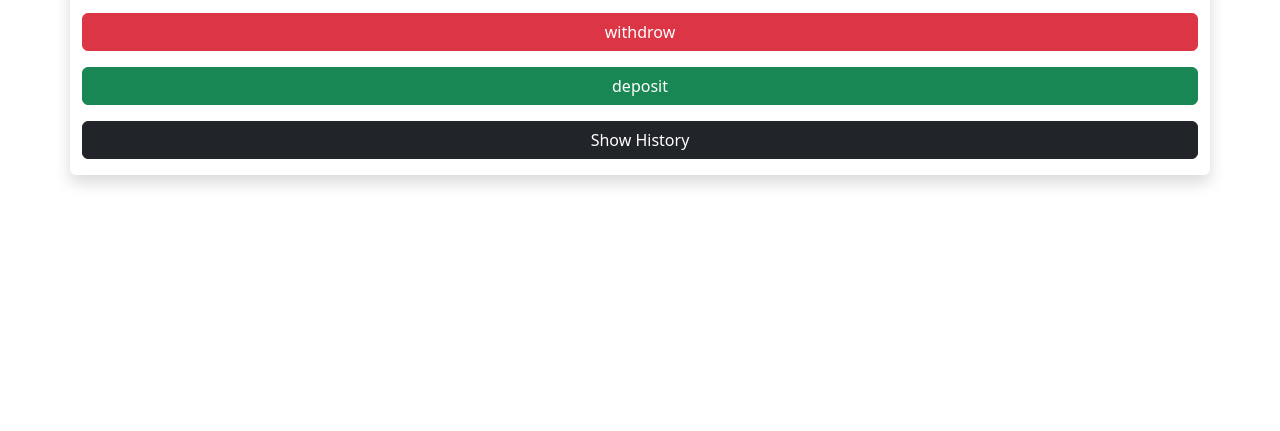
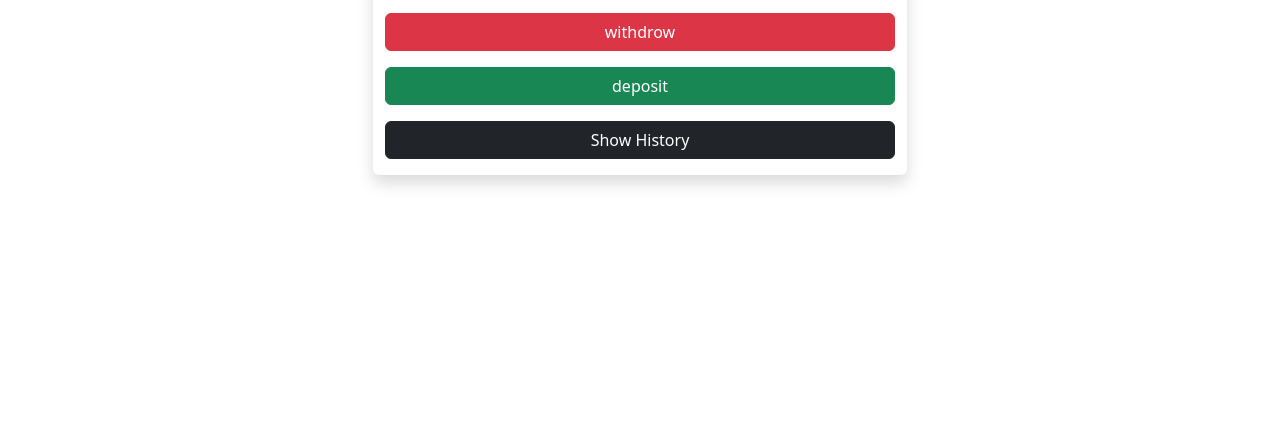
Before and after one commit to Mohammed-Rafat76/E-Wallet, a plain HTML site: page index.html in a window 1280 px wide. Shown: the part 369-800 px from the top of the page. Drawn offline with nearby package versions, Linux system fonts and the light colour scheme.

Commit message:
edit again

```diff
--- a/index.html
+++ b/index.html
@@ -17,7 +17,7 @@
     <link rel="stylesheet" href="index.css" />
   </head>
   <body class="col-12 d-flex justify-content-center align-items-center">
-    <div class="col-5 col-md-12 porder rounded shadow container py-3">
+    <div class="col-lg-5 col-md-12 porder rounded shadow container py-3">
       <h1>Your balance is : <span id="balanceSpan">0</span>EGP</h1>
       <div
         class="d-flex flex-column justify-content-betwen align-items-center gap-3"
```
